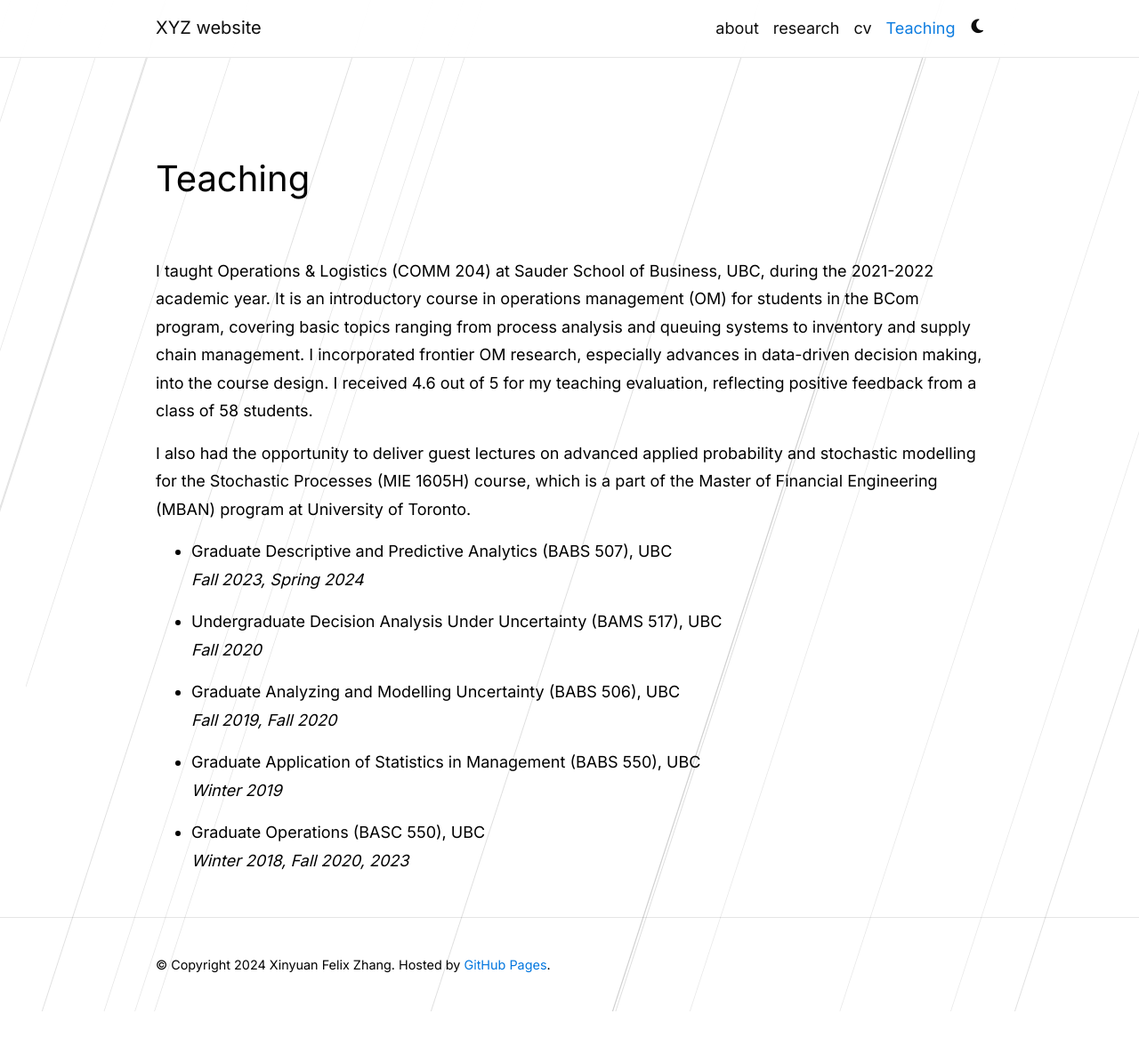
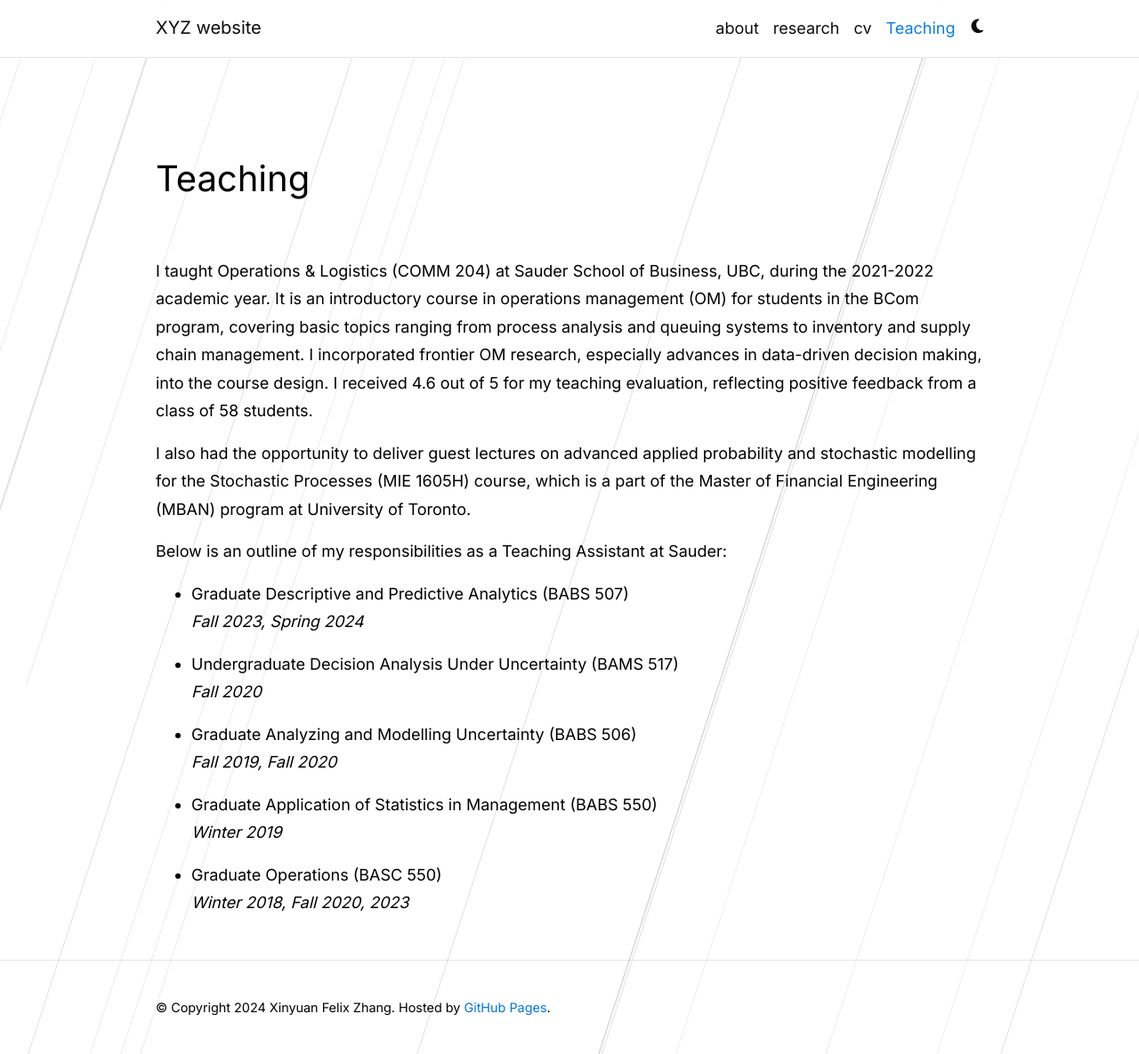
Before and after one commit to xyz2023ca/xyz2023ca.github.io, a Jekyll site: the page built from _pages/teaching.md, in a window 1280 px wide and 1185 px high. Shown: the whole window at 89% size. Built offline with Jekyll 4.4.1, drawn with Linux system fonts in a browser that asks for light colours; comment, search, counter and statistics services are not loaded; a style sheet for code colours, icons or effects is not loaded.

Commit message:
Update teaching.md

```diff
--- a/_pages/teaching.md
+++ b/_pages/teaching.md
@@ -14,17 +14,18 @@ I received 4.6 out of 5 for my teaching evaluation, reflecting positive feedback
 I also had the opportunity to deliver guest lectures on advanced applied probability and stochastic modelling  for the Stochastic Processes (MIE 1605H) course, which is a part of the Master of Financial Engineering (MBAN) program at University of Toronto.
 
 
-- **Graduate Descriptive and Predictive Analytics (BABS 507), UBC**
+Below is an outline of my responsibilities as a Teaching Assistant at Sauder:
+- **Graduate Descriptive and Predictive Analytics (BABS 507)**
   _Fall 2023, Spring 2024_
 
-- **Undergraduate Decision Analysis Under Uncertainty (BAMS 517), UBC**
+- **Undergraduate Decision Analysis Under Uncertainty (BAMS 517)**
   _Fall 2020_
 
-- **Graduate Analyzing and Modelling Uncertainty (BABS 506), UBC**
+- **Graduate Analyzing and Modelling Uncertainty (BABS 506)**
   _Fall 2019, Fall 2020_
 
-- **Graduate Application of Statistics in Management (BABS 550), UBC**
+- **Graduate Application of Statistics in Management (BABS 550)**
   _Winter 2019_
 
-- **Graduate Operations (BASC 550), UBC**
+- **Graduate Operations (BASC 550)**
   _Winter 2018, Fall 2020, 2023_
```
